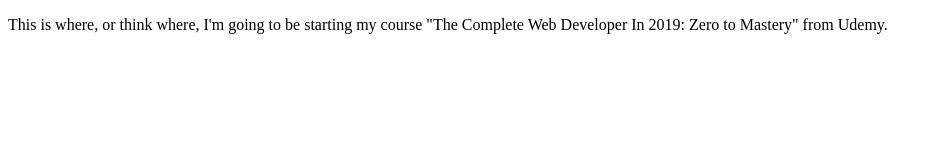
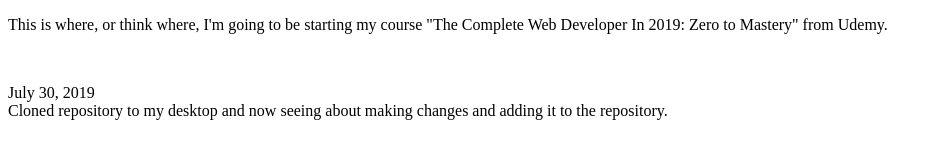
Before and after one commit to RMSS4Ever/CompleteWebDeveloperIn2019, a plain HTML site: page index.html in a window 1280 px wide. Shown: the whole page, without its empty margins (0-939 px from the left). Drawn offline with Linux system fonts and the light colour scheme.

Commit message:
Added entry for July 30, 2019

```diff
--- a/index.html
+++ b/index.html
@@ -15,6 +15,13 @@
         This is where, or think where, I'm going to be starting my course
         "The Complete Web Developer In 2019: Zero to Mastery" from Udemy.
       </p>
+    </br>
+      <p>
+        July 30, 2019 </br>
+        Cloned repository to my desktop and now seeing about making changes and
+        adding it to the repository.
+      </p>
+
 
   </body>
 
```
